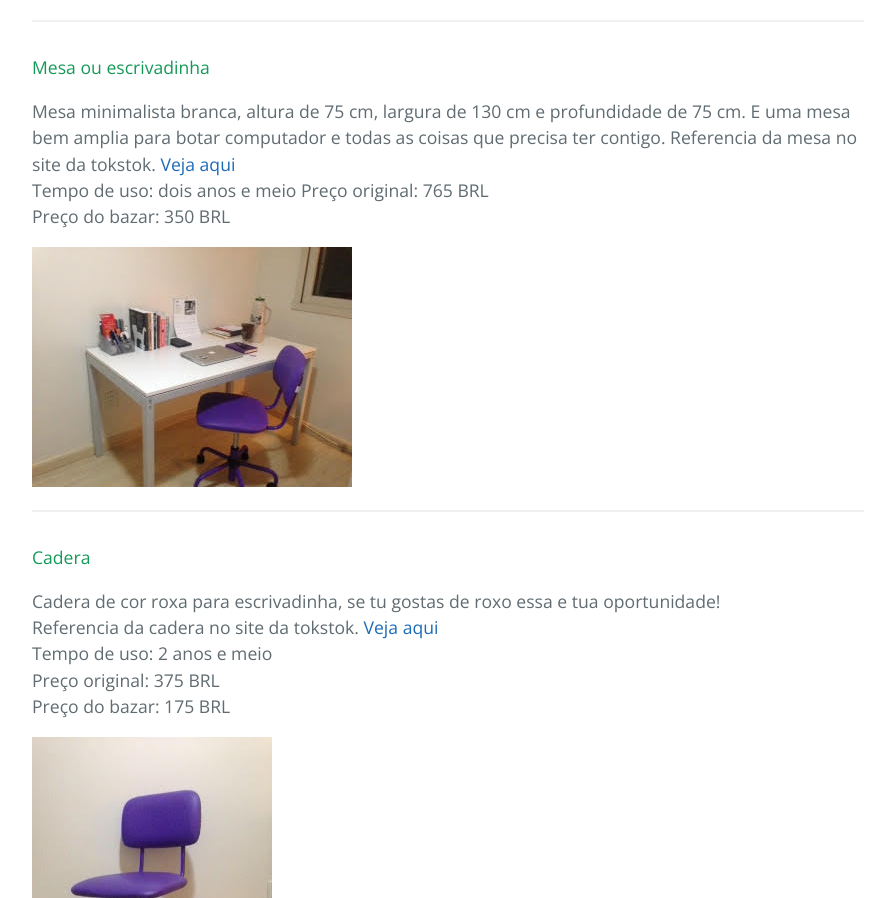
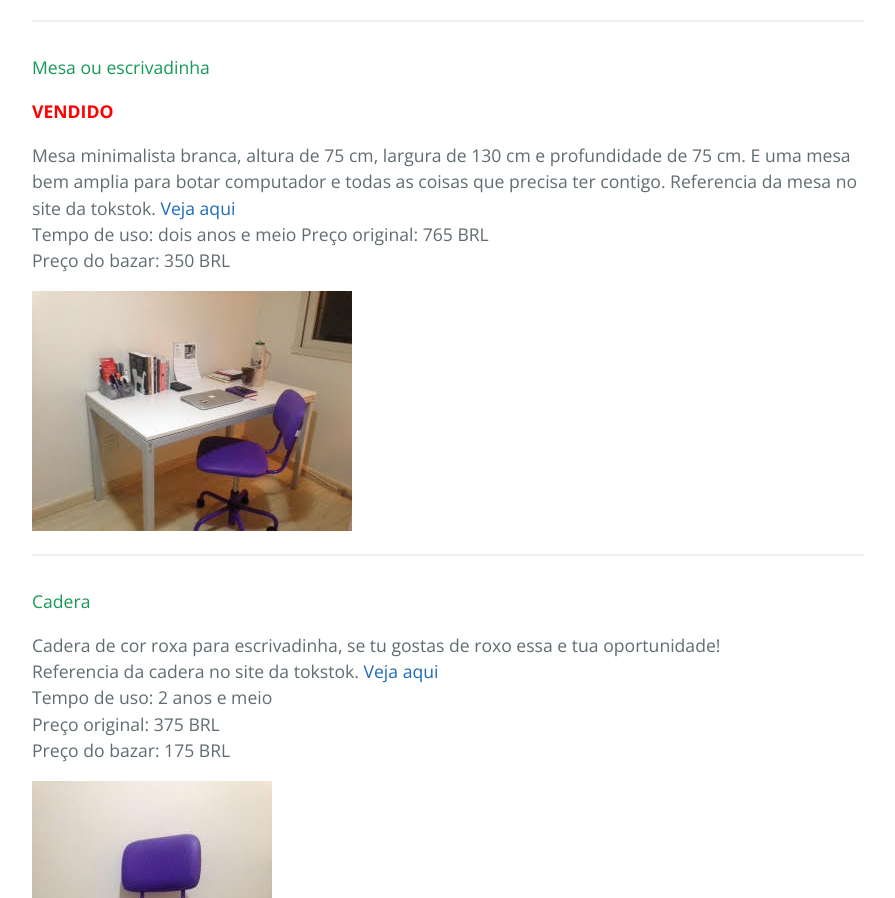
Before and after one commit to rogeriochaves/bazar-partiu, a plain HTML site: page index.html in a window 1280 px wide. Shown: the part 2754-3652 px from the top of the page, without its empty margins (192-1087 px from the left). Drawn offline with nearby package versions, Linux system fonts and the light colour scheme.

Commit message:
Mesa vendida

```diff
--- a/index.html
+++ b/index.html
@@ -79,6 +79,7 @@
 
   <h4>
   <a id="mesa-ou-escrivadinha" class="anchor" href="#mesa-ou-escrivadinha" aria-hidden="true"><span aria-hidden="true" class="octicon octicon-link"></span></a>Mesa ou escrivadinha</h4>
+  <p style="color: red"><b>VENDIDO</b></p>
 
   <p>Mesa minimalista branca, altura de 75 cm, largura de 130 cm  e profundidade de 75 cm. E uma mesa bem amplia para botar computador e todas as coisas que precisa ter contigo.
   Referencia da mesa no site da tokstok. <a href="http://www.tokstok.com.br/vitrine/produto.jsf?c=3932&amp;bc=1004,1236">Veja aqui</a><br>
```
